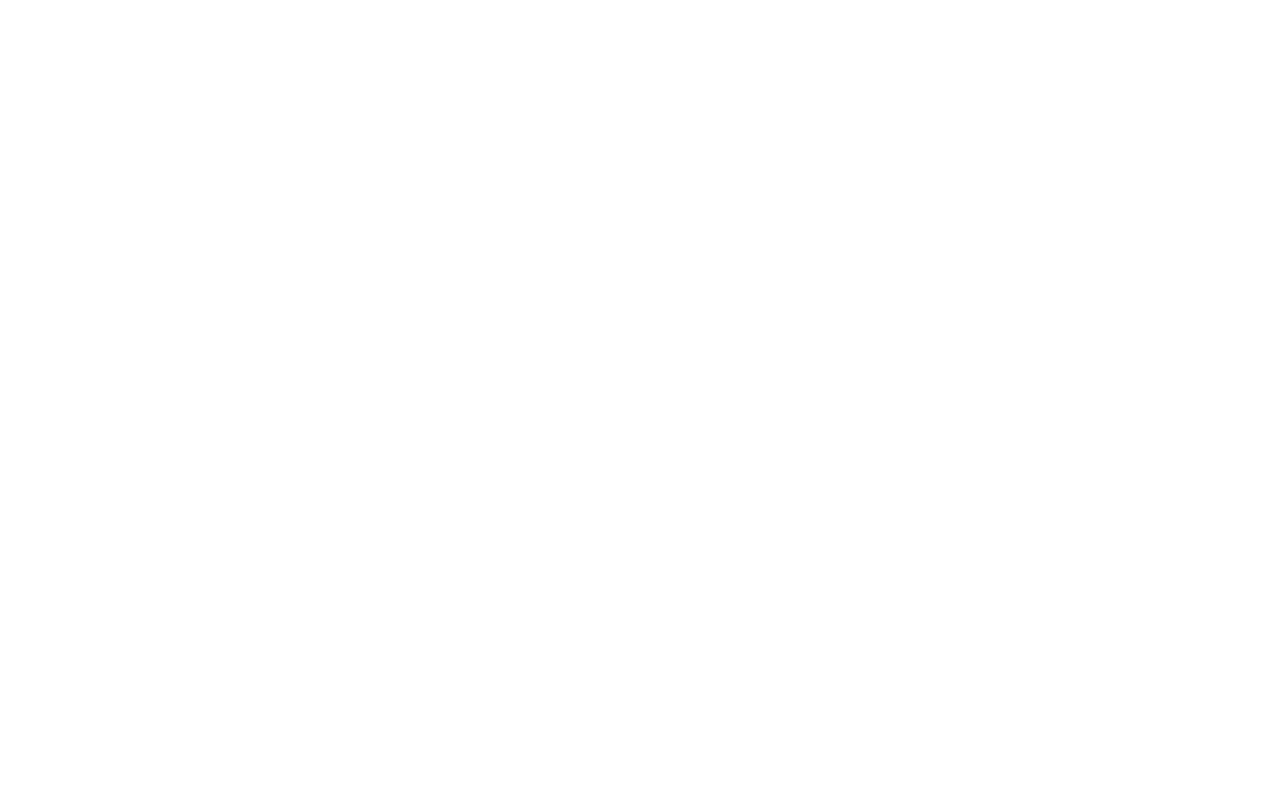
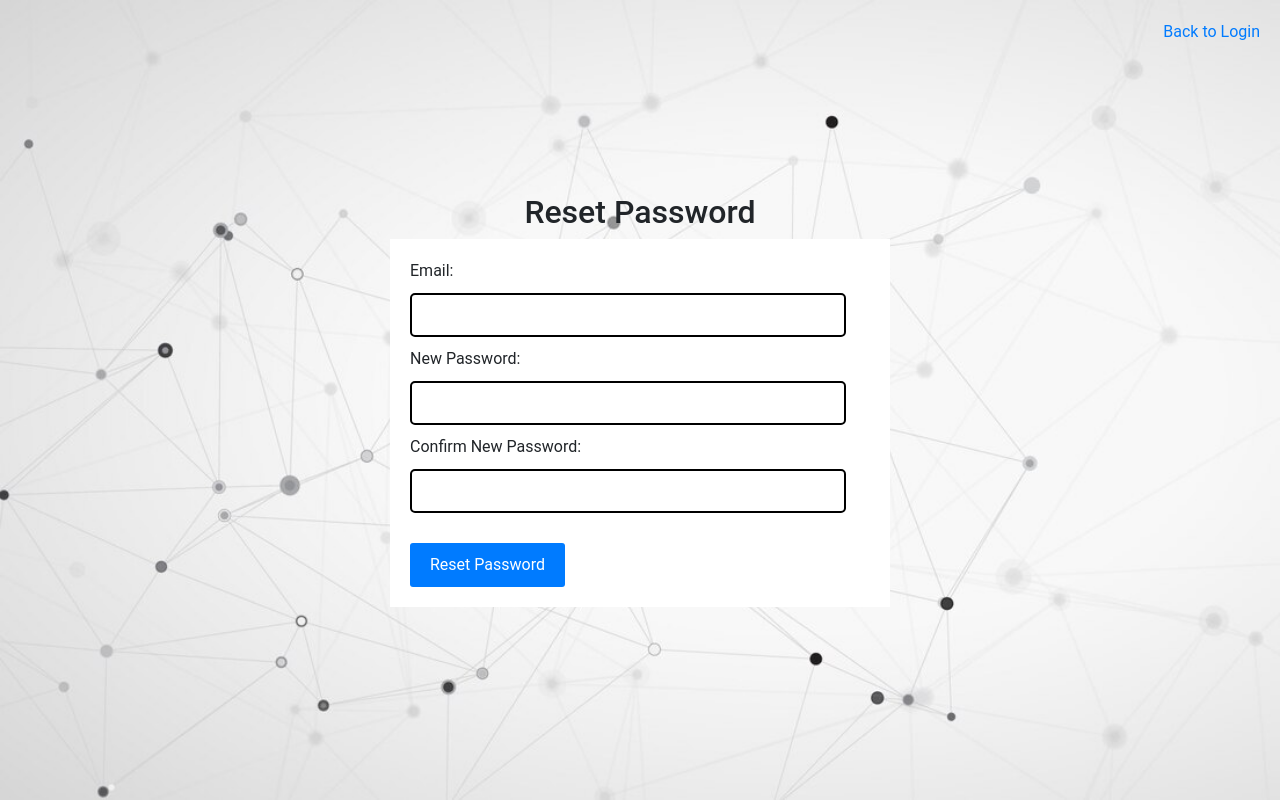
Before and after one commit to sidharth-404/Diagramming-Tool-frontend-React, a React (Create React App) app in the folder diagramming-tool/: page /reset-password in a window 1280 px wide. Before the commit this address had no page. Built offline with nearby package versions, Linux system fonts and the light colour scheme.

Commit message:
Registration

```diff
--- a/diagramming-tool/src/App.jsx
+++ b/diagramming-tool/src/App.jsx
@@ -6,6 +6,7 @@ import Home from './Component/HomePage/HomePage.js';
 
 import LoginPage from './Component/Login/LoginPage';
 import './Component/Login/LoginPage.css';
+import ResetPasswordPage from './Component/Login/ResetPasswordPage';
 
 
 function App() {
@@ -20,6 +21,7 @@ function App() {
           <Route exact path="/" element={<Home/>} />
           <Route path="/login" element={<LoginPage />} />
           <Route path="/register" element={<Registration />} />
+          <Route path="/reset-password" element={<ResetPasswordPage />} />
         </Routes>
       </div>
     </Router>
--- a/diagramming-tool/src/Component/Login/LoginPage.jsx
+++ b/diagramming-tool/src/Component/Login/LoginPage.jsx
@@ -2,6 +2,7 @@
 import React, { useState } from 'react';
 import { MDBContainer, MDBInput } from 'mdb-react-ui-kit';
 import authApi from '../../ApiService/auth';
+import {Link} from 'react-router-dom'
 
 function LoginApp() {
   const [email, setEmail] = useState('');
@@ -52,7 +53,9 @@ function LoginApp() {
           </form>
 
           <div className='text-center'>
-            <p>Not a member? <a href='#!'>Register</a></p>
+
+            <p>Not a member? <Link to='/register'>Register</Link></p>
+            <p>Reset Password?<Link to='/reset-password' className='link'> Reset here.</Link></p>
           </div>
         </MDBContainer>
       </div>
--- /dev/null
+++ b/diagramming-tool/src/Component/Login/ResetPasswordPage.css
@@ -0,0 +1,90 @@
+.reset-password-container {
+    display: flex;
+    flex-direction: column;
+    justify-content: center;
+    align-items: center;
+    height: 100vh;
+    background-image: url('../../assets/image.jpg');
+    background-size: cover;
+  }
+
+  .reset-password-container h2 {
+    text-align: center;
+    font-size: 32px;
+  }
+  .error {
+    color: red;
+    margin-top: 5px;
+    font-size: 14px;
+  }
+
+  .reset-password-container form {
+    width: 500px;
+    padding: 20px;
+    background-color: white;
+    max-height: 600px;
+    overflow-y: auto;
+  }
+
+  .reset-password-container form label {
+    display: block;
+    margin-bottom: 10px;
+  }
+
+  .reset-password-container form input[type="email"],
+  .reset-password-container form input[type="password"] {
+    width: calc(100% - 24px);
+    padding: 8px;
+    border: 2px solid black;
+    border-radius: 5px;
+    box-sizing: border-box;
+    margin-bottom: 10px;
+  }
+
+  .reset-password-container form button {
+    width: auto;
+    padding: 10px 20px;
+    background-color: #007bff;
+    border: none;
+    border-radius: 3px;
+    color: #fff;
+    cursor: pointer;
+    font-size: 16px;
+    margin-top: 20px;
+  }
+
+  .reset-password-container form button:hover {
+    background-color: #0056b3;
+  }
+
+  .reset-password-container .error {
+    color: red;
+    font-size: 12px;
+    margin-top: 5px;
+  }
+
+  .reset-password-container a {
+    margin-top: 20px;
+    text-align: center;
+    text-decoration: none;
+    color: #007bff;
+  }
+
+  .reset-password-container a:hover {
+    text-decoration: underline;
+  }
+
+  .back-to-login {
+    position: absolute;
+    top: 20px;
+    right: 20px;
+  }
+
+  .back-to-login a {
+    text-decoration: none;
+    color: #007bff;
+  }
+
+  .back-to-login a:hover {
+    text-decoration: underline;
+  }
--- /dev/null
+++ b/diagramming-tool/src/Component/Login/ResetPasswordPage.jsx
@@ -0,0 +1,83 @@
+import React, { useState } from 'react';
+import { Link } from 'react-router-dom';
+
+import './ResetPasswordPage.css';
+
+const ResetPasswordPage = () => {
+  const [email, setEmail] = useState('');
+  const [newPassword, setNewPassword] = useState('');
+  const [confirmPassword, setConfirmPassword] = useState('');
+  const [newPasswordError, setNewPasswordError] = useState('');
+  const [confirmPasswordError, setConfirmPasswordError] = useState('');
+
+  const passwordRegex = /^(?=.*\d)(?=.*[a-z])(?=.*[A-Z])(?=.*[!@#$%^&*]).{8,}$/;
+
+  const handleNewPasswordChange = (e) => {
+    const newPasswordValue = e.target.value;
+
+    if (!passwordRegex.test(newPasswordValue)) {
+      setNewPasswordError('Password must contain at least 8 characters including one uppercase letter, one lowercase letter, one number, and one special character.');
+    } else {
+      setNewPasswordError('');
+    }
+
+    setNewPassword(newPasswordValue);
+  };
+
+  const handleConfirmPasswordChange = (e) => {
+    const confirmPasswordValue = e.target.value;
+
+    if (newPassword !== confirmPasswordValue) {
+      setConfirmPasswordError('Passwords do not match');
+    } else {
+      setConfirmPasswordError('');
+    }
+
+    setConfirmPassword(confirmPasswordValue);
+  };
+
+  const handleSubmit = (e) => {
+    e.preventDefault();
+
+
+    console.log('Password reset logic here');
+  };
+
+  return (
+    <div className="reset-password-container">
+      <h2>Reset Password</h2>
+      <form onSubmit={handleSubmit}>
+        <div>
+          <label>Email:</label>
+          <input type="email" value={email} onChange={(e) => setEmail(e.target.value)} required />
+        </div>
+        <div>
+          <label>New Password:</label>
+          <input
+            type="password"
+            value={newPassword}
+            onChange={handleNewPasswordChange}
+            required
+          />
+          {newPasswordError && <div className="error">{newPasswordError}</div>}
+        </div>
+        <div>
+          <label>Confirm New Password:</label>
+          <input
+            type="password"
+            value={confirmPassword}
+            onChange={handleConfirmPasswordChange}
+            required
+          />
+          {confirmPasswordError && <div className="error">{confirmPasswordError}</div>}
+        </div>
+        <button type="submit">Reset Password</button>
+      </form>
+      <div className="back-to-login">
+        <Link to="/login">Back to Login</Link>
+      </div>
+    </div>
+  );
+};
+
+export default ResetPasswordPage;
--- a/diagramming-tool/src/Component/Register/Registration.css
+++ b/diagramming-tool/src/Component/Register/Registration.css
@@ -3,7 +3,7 @@
     justify-content: center;
     align-items: center;
     height: 100vh;
-    background-image: url('image.jpg');
+    background-image: url('../../assets/image.jpg');
     background-size: cover;
   }
   .registration-heading {
--- a/diagramming-tool/src/Component/Register/Registration.jsx
+++ b/diagramming-tool/src/Component/Register/Registration.jsx
@@ -25,7 +25,7 @@ const Registration = () => {
       [name]: value
     });
 
-    // Validate input fields
+
     if (name === 'firstName') {
       setErrors({
         ...errors,
@@ -66,7 +66,7 @@ const Registration = () => {
     }
 
     try {
-      const response = await registerUser(formData); // Use the API function
+      const response = await registerUser(formData);
       setMsg(response);
       setshowMsgBox(true);
       if (response === 'User added successfully! Please login.') {
```
Also changed, not shown: diagramming-tool/src/assets/image.jpg (renamed from diagramming-tool/src/Component/Register/image.jpg), 1 other file (tests, documents, lock files or other folders).
